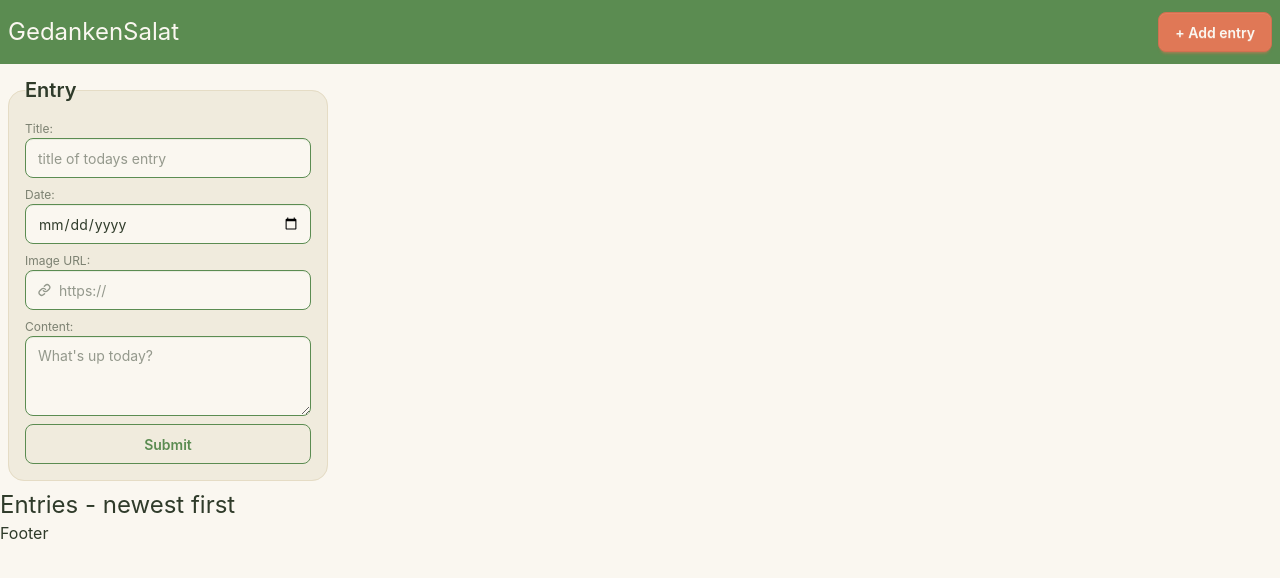
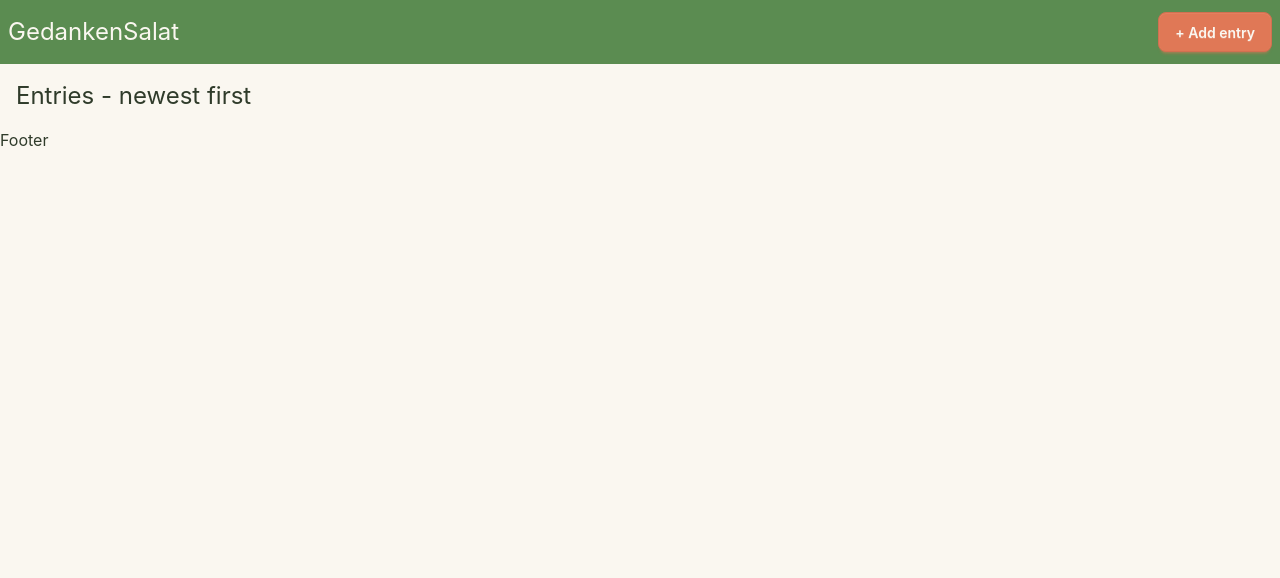
Before and after one commit to MonkeyDNaara/GedankenSalat, a React (Vite) app: page / in a window 1280 px wide. Shown: the top 578 px of the page. Built offline with nearby package versions, Linux system fonts and the light colour scheme.

Commit message:
add function to add entry button

```diff
--- a/src/App.jsx
+++ b/src/App.jsx
@@ -26,7 +26,13 @@ const App = () => {
   return (
     <>
       <Header handleNewEntry={setNewEntry} />
-      <Modal errorMessage={error} handleError={setError} newEntry={newEntry} />
+      <Modal
+        errorMessage={error}
+        handleError={setError}
+        newEntry={newEntry}
+        handleAddEntry={handleAddEntry}
+        handleNewEntry={setNewEntry}
+      />
       <EntryList entries={entries} handleAddEntry={handleAddEntry} />
       <Footer />
     </>
--- a/src/components/EntryList.jsx
+++ b/src/components/EntryList.jsx
@@ -4,8 +4,9 @@ import EntryForm from "./EntryForm";
 const EntryList = ({ entries, handleAddEntry }) => {
   return (
     <div>
-      <EntryForm handleAddEntry={handleAddEntry} />
-      <h2 className="text-2xl">Entries - newest first</h2>
+      <h2 className="text-2xl text-accent-content p-4">
+        Entries - newest first
+      </h2>
       <div className="grid grid-cols-[repeat(auto-fit,minmax(200px,1fr))] gap-4">
         {entries.map((entry) => (
           <EntryCard entry={entry} key={entry.id} />
--- a/src/components/Header.jsx
+++ b/src/components/Header.jsx
@@ -1,4 +1,8 @@
 const Header = ({ handleNewEntry }) => {
+  const handleNewEntryBtn = () => {
+    handleNewEntry("new");
+  };
+
   return (
     <header>
       <div className="navbar bg-primary flex justify-between">
@@ -6,7 +10,7 @@ const Header = ({ handleNewEntry }) => {
         <button
           className="btn btn-secondary"
           onClick={() => {
-            handleNewEntry("new");
+            handleNewEntryBtn();
           }}
         >
           + Add entry
--- a/src/components/Modal.jsx
+++ b/src/components/Modal.jsx
@@ -4,7 +4,13 @@ import { useEffect, useState } from "react";
 import AlertModal from "./AlertModal";
 import EntryForm from "./EntryForm";
 
-const Modal = ({ errorMessage, handleError, newEntry, handleAddEntry }) => {
+const Modal = ({
+  errorMessage,
+  handleError,
+  newEntry,
+  handleAddEntry,
+  handleNewEntry,
+}) => {
   const [modal, setModal] = useState("hidden");
 
   useEffect(() => {
@@ -18,7 +24,7 @@ const Modal = ({ errorMessage, handleError, newEntry, handleAddEntry }) => {
   const handleEsc = () => {
     setModal("hidden");
     handleError("");
-    handleAddEntry("");
+    handleNewEntry("");
   };
 
   return (
```
